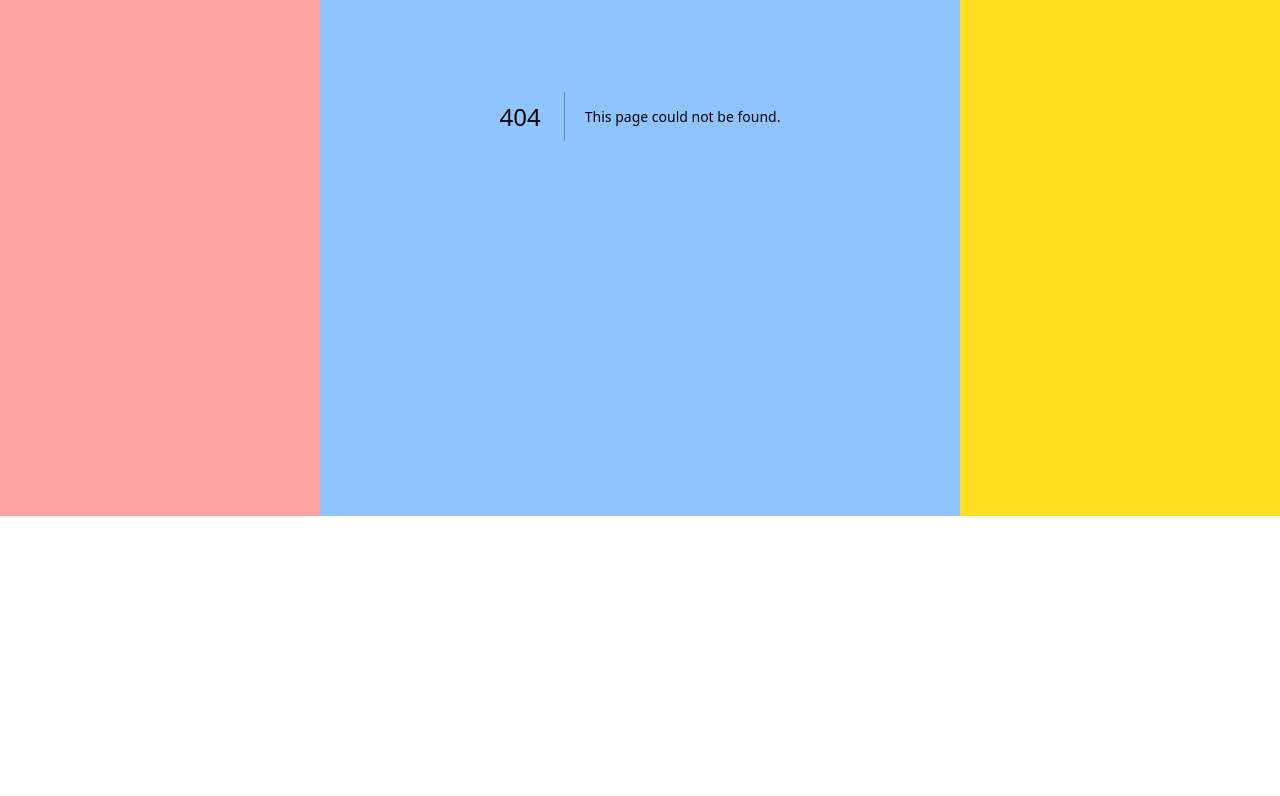
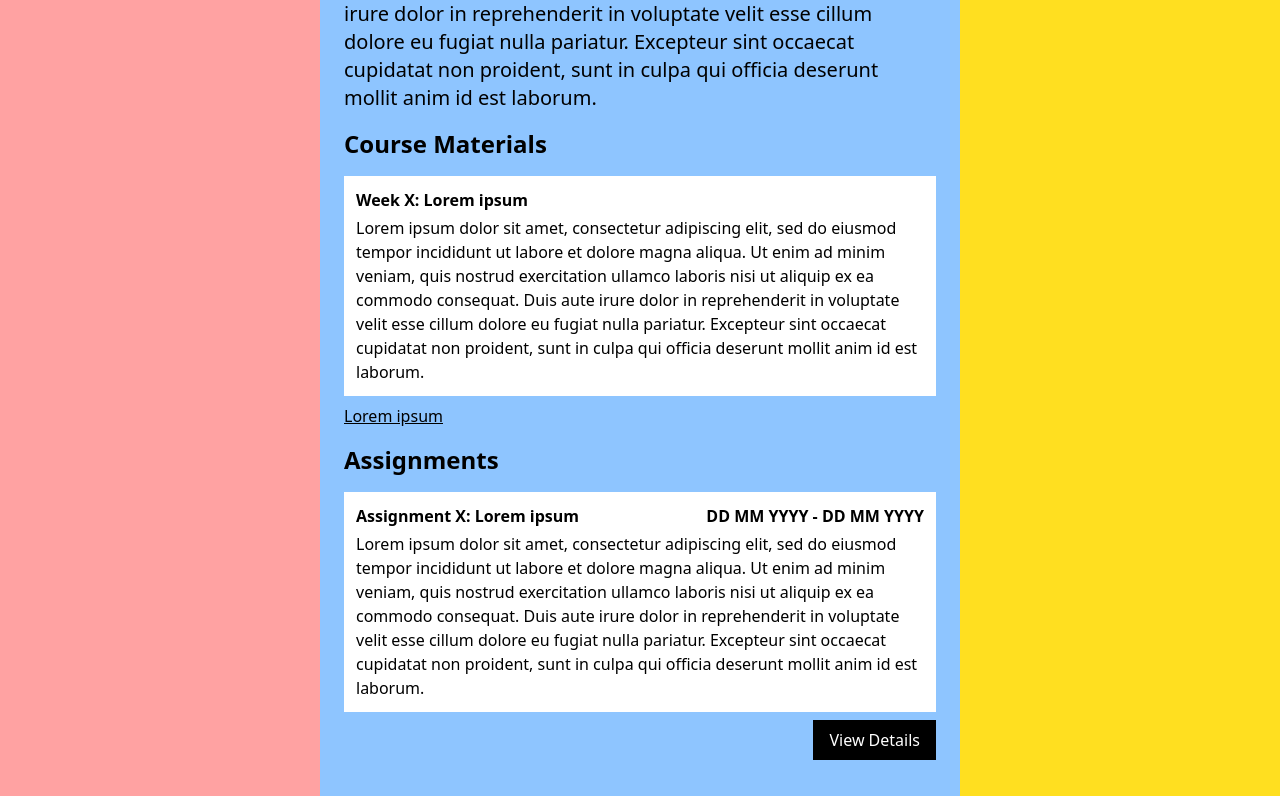
Before and after one commit to kanavgoyal898/arX, a Next.js app: page /course in a window 1280 px wide. Before the commit this address had no page. Shown: the part 320-1116 px from the top of the page. Before the commit the page ends 836 px from the top, so only its background shows below. Built offline with nearby package versions, Linux system fonts and the light colour scheme.

Commit message:
Add course page

```diff
--- /dev/null
+++ b/app/course/page.css
@@ -0,0 +1,107 @@
+@reference "../globals.css";
+
+.course-container {
+    @apply gap-4;
+    @apply flex flex-col;
+}
+
+.course-title {
+    @apply text-4xl;
+    @apply font-bold;
+}
+
+.course-school {
+    @apply text-2xl;
+}
+
+.course-instructor {
+    @apply text-xl;
+    @apply font-bold;
+}
+
+.course-description {
+    @apply text-xl;
+}
+
+.course-headers {
+    @apply text-2xl;
+    @apply font-bold;
+}
+
+.course-materials {
+    @apply gap-4;
+    @apply flex flex-col;
+}
+
+.course-material {
+    @apply gap-2;
+    @apply flex flex-col;
+}
+
+.course-material-container {
+    @apply gap-1;
+    @apply px-3 py-3;
+    @apply flex flex-col;
+    @apply bg-white;
+}
+
+.course-material-title {
+    @apply text-base;
+    @apply font-bold;
+}
+
+.course-material-description {
+    @apply text-base;
+}
+
+.course-material-resources {
+    @apply gap-4;
+    @apply flex flex-row;
+}
+
+.course-material-resource {
+    @apply text-base;
+    @apply underline;
+}
+
+.course-assignments {
+    @apply gap-4;
+    @apply flex flex-col;
+}
+
+.course-assignment {
+    @apply gap-2;
+    @apply flex flex-col;
+}
+
+.course-assignment-container {
+    @apply gap-1;
+    @apply px-3 py-3;
+    @apply flex flex-col;
+    @apply bg-white;
+}
+
+.course-assignment-header {
+    @apply flex flex-row;
+    @apply justify-between;
+}
+
+.course-assignment-title {
+    @apply text-base;
+    @apply font-bold;
+}
+
+.course-assignment-dates {
+    @apply text-base;
+    @apply font-bold;
+}
+
+.course-assignment-description {
+    @apply text-base;
+}
+
+.course-assignment-actions {
+    @apply gap-2;
+    @apply justify-end;
+    @apply flex flex-row;
+}
--- /dev/null
+++ b/app/course/page.tsx
@@ -0,0 +1,57 @@
+import "./page.css";
+
+export default function Course() {
+    return (
+        <div className="course-container">
+            <div className="course-header">
+                <p className="course-title">CS50 Introduction to Computer Science</p>
+                <span className="course-school">Harvard School of Engineering and Applied Sciences</span>
+            </div>
+            <div className="course-instructor">
+                <a href="/instructor">David J. Malan</a>
+            </div>
+            <div className="course-description">
+                Lorem ipsum dolor sit amet, consectetur adipiscing elit, sed do eiusmod tempor incididunt ut labore et dolore magna aliqua. Ut enim ad minim veniam, quis nostrud exercitation ullamco laboris nisi ut aliquip ex ea commodo consequat. Duis aute irure dolor in reprehenderit in voluptate velit esse cillum dolore eu fugiat nulla pariatur. Excepteur sint occaecat cupidatat non proident, sunt in culpa qui officia deserunt mollit anim id est laborum.
+            </div>
+            <div className="course-materials">
+                <p className="course-headers">Course Materials</p>
+                <div className="course-material">
+                    <div className="course-material-container">
+                        <div className="course-material-title">
+                            Week X: Lorem ipsum
+                        </div>
+                        <div className="course-material-description">
+                            Lorem ipsum dolor sit amet, consectetur adipiscing elit, sed do eiusmod tempor incididunt ut labore et dolore magna aliqua. Ut enim ad minim veniam, quis nostrud exercitation ullamco laboris nisi ut aliquip ex ea commodo consequat. Duis aute irure dolor in reprehenderit in voluptate velit esse cillum dolore eu fugiat nulla pariatur. Excepteur sint occaecat cupidatat non proident, sunt in culpa qui officia deserunt mollit anim id est laborum.
+                        </div>
+                    </div>
+                    <div className="course-material-resources">
+                        <div className="course-material-resource">
+                            <a href="https://www.youtube.com/watch?v=dQw4w9WgXcQ" target="_blank">Lorem ipsum</a>
+                        </div>
+                    </div>
+                </div>
+            </div>
+            <div className="course-assignments">
+                <p className="course-headers">Assignments</p>
+                <div className="course-assignment">
+                    <div className="course-assignment-container">
+                        <div className="course-assignment-header">
+                            <div className="course-assignment-title">
+                                Assignment X: Lorem ipsum
+                            </div>
+                            <div className="course-assignment-dates">
+                                DD MM YYYY - DD MM YYYY
+                            </div>
+                        </div>
+                        <div className="course-assignment-description">
+                            Lorem ipsum dolor sit amet, consectetur adipiscing elit, sed do eiusmod tempor incididunt ut labore et dolore magna aliqua. Ut enim ad minim veniam, quis nostrud exercitation ullamco laboris nisi ut aliquip ex ea commodo consequat. Duis aute irure dolor in reprehenderit in voluptate velit esse cillum dolore eu fugiat nulla pariatur. Excepteur sint occaecat cupidatat non proident, sunt in culpa qui officia deserunt mollit anim id est laborum.
+                        </div>
+                    </div>
+                    <div className="course-assignment-actions">
+                        <button className="button-filled">View Details</button>
+                    </div>
+                </div>
+            </div>
+        </div>
+    )
+}
--- a/app/globals.css
+++ b/app/globals.css
@@ -20,3 +20,20 @@
     grid-template-columns: 1fr 2fr 1fr;
   }
 }
+
+a {
+  @apply underline;
+  @apply text-inherit;
+}
+
+.button-filled {
+  @apply px-4 py-2;
+  @apply bg-black;
+  @apply text-white;
+}
+
+.button-outlined {
+  @apply px-4 py-2;
+  @apply text-black;
+  @apply border-2 border-black;
+}
--- a/app/layout.tsx
+++ b/app/layout.tsx
@@ -21,7 +21,7 @@ export default function RootLayout({
     <html lang="en">
       <body className={`${inter.variable} antialiased`}>
         <div className="screen">
-          <div className="ps-6 pe-6 pt-9 bg-red-300 hidden md:block">
+          <div className="ps-6 pe-6 py-9 bg-red-300 hidden md:block">
             <p className="text-4xl">
               <b>
                 Harvard University
@@ -30,10 +30,10 @@ export default function RootLayout({
               Cambridge, Massachusetts
             </p>
           </div>
-          <div className="ps-6 pe-6 pt-9 bg-blue-300">
+          <div className="ps-6 pe-6 py-9 bg-blue-300">
             <h1>{children}</h1>
           </div>
-          <div className="ps-6 pe-6 pt-9 bg-yellow-300 hidden lg:block">
+          <div className="ps-6 pe-6 py-9 bg-yellow-300 hidden lg:block">
           </div>
         </div>
       </body>
```
